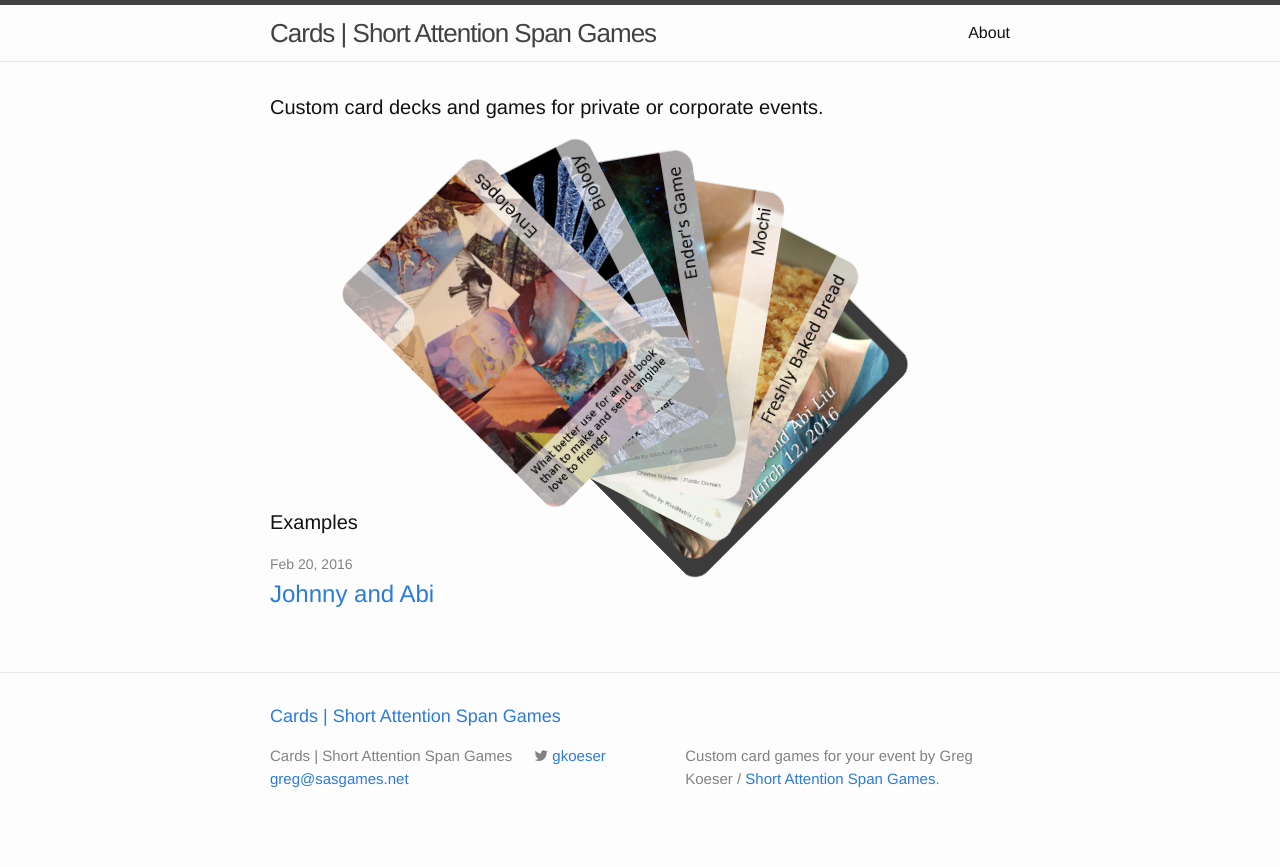
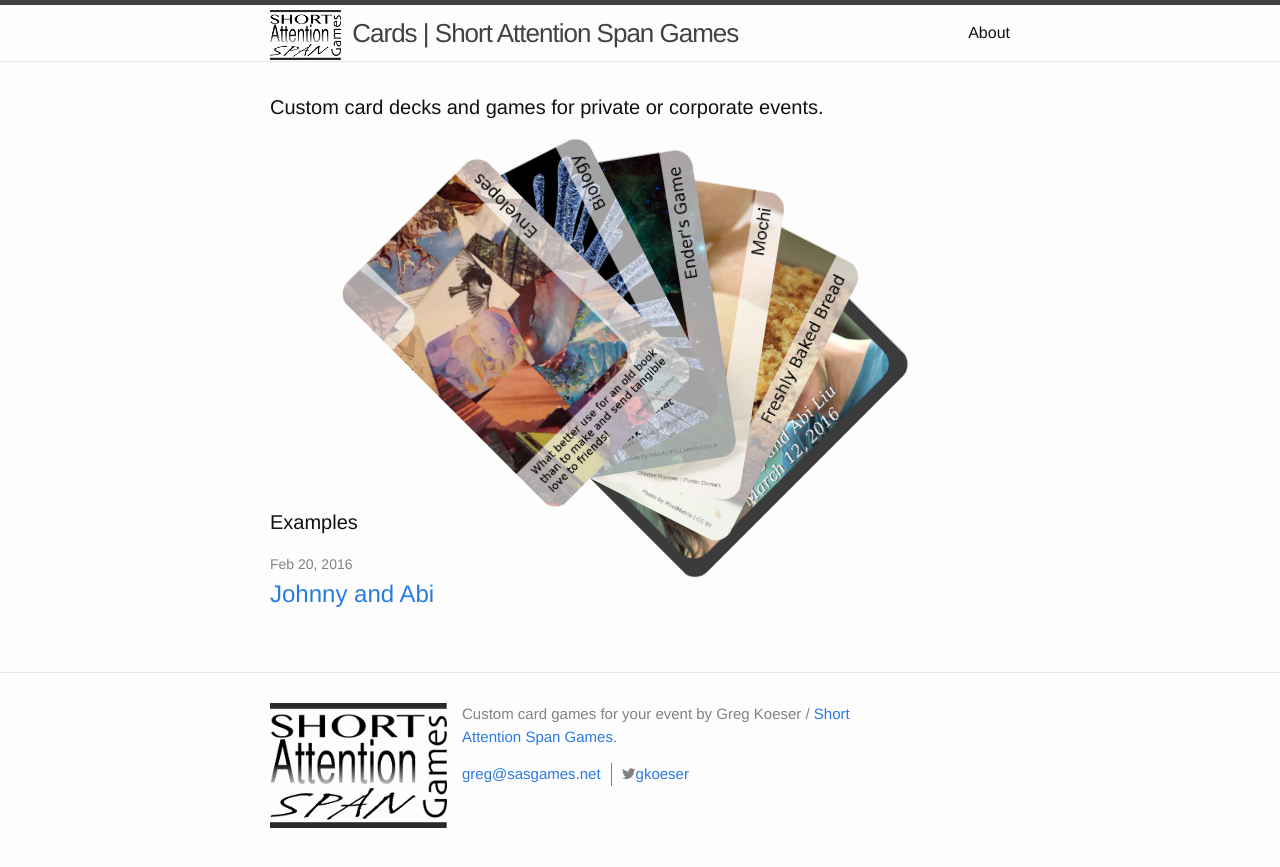
Before and after one commit to rlskoeser/sasgames-cards, a Jekyll site: the page built from index.html, in a window 1280 px wide. Shown: the top 867 px of the page. Built offline with Jekyll 4.4.1, drawn with Linux system fonts in a browser that asks for light colours; nearby versions of some CDN libraries.

Commit message:
Add SASgames logo; customize header and footer

```diff
--- a/_includes/footer.html
+++ b/_includes/footer.html
@@ -2,35 +2,28 @@
 
   <div class="wrapper">
 
-    <h2 class="footer-heading"><a href="{{ site.url }}">{{ site.title }}</a></h2>
+    <div class="footer-col-wrapper">
 
-    <div class="footer-col-wrapper">
-      <div class="footer-col footer-col-1">
-        <ul class="contact-list">
-          <li>{{ site.title }}</li>
-          <li><a href="mailto:{{ site.email }}">{{ site.email }}</a></li>
-        </ul>
+      <div class="footer-col logo">
+        <a href="{{ site.baseurl }}" title="Short Attention Span Games">
+          <img src="{{ site.baseurl }}/images/sasgames_125h.png"
+            alt="Short Attention Span Games"/></a>
       </div>
 
-      <div class="footer-col footer-col-2">
+      <div class="footer-col footer-col-23">
+        <p>{{ site.description }}</p>
+
         <ul class="social-media-list">
-          {% if site.github_username %}
-          <li>
-            {% include icon-github.html username=site.github_username %}
-          </li>
+          {% if site.email %}
+            <li><a href="mailto:{{ site.email }}">{{ site.email }}</a></li>
           {% endif %}
-
           {% if site.twitter_username %}
-          <li>
-            {% include icon-twitter.html username=site.twitter_username %}
-          </li>
+            <li>{% include icon-twitter.html username=site.twitter_username %}</li>
           {% endif %}
         </ul>
+
       </div>
 
-      <div class="footer-col footer-col-3">
-        <p>{{ site.description }}</p>
-      </div>
     </div>
 
   </div>
--- a/_includes/header.html
+++ b/_includes/header.html
@@ -2,7 +2,12 @@
 
   <div class="wrapper">
 
-    <a class="site-title" href="{{ site.baseurl }}/">{{ site.title }}</a>
+    <a class="site-title" href="{{ site.baseurl }}/">
+    <img src="{{ site.baseurl }}/images/sasgames_50h.png"
+      alt="{{ site.title }}" title="{{ site.title }}"/>
+      <span class="full">{{ site.title }}</span>
+      <span class="short">{{ site.short_title }}</span>
+    </a>
 
     <nav class="site-nav">
       <a href="#" class="menu-icon">
--- a/_includes/icon-twitter.html
+++ b/_includes/icon-twitter.html
@@ -1,2 +1 @@
-<span class="icon icon--twitter"><i class="fa fa-twitter"></i></span>
-<a href="https://twitter.com/{{ include.username }}"><span class="username">{{ include.username }}</span></a>
+<span class="icon icon--twitter"><i class="fa fa-twitter"></i></span><a href="https://twitter.com/{{ include.username }}" title="{{ include.username }} on Twitter"><span class="username">{{ include.username }}</span></a>
--- a/_sass/_layout.scss
+++ b/_sass/_layout.scss
@@ -21,6 +21,25 @@
     &,
     &:visited {
         color: $grey-color-dark;
+    }
+    &:hover {
+        text-decoration: none;
+    }
+}
+.site-title img {
+    margin-right: 5px;
+}
+
+.site-title .short {
+    display: none;
+}
+
+@include media-query($on-palm) {
+    .site-title .full {
+        display: none;
+    }
+    .site-title .short {
+        display: inline;
     }
 }
 
@@ -113,6 +132,18 @@
     margin-left: 0;
 }
 
+.social-media-list li {
+    display: inline-block;
+    float: left;
+    border-left: 1px solid gray;
+    padding: 0 10px;
+}
+
+.social-media-list li:first-of-type {
+   border-left: none;
+   padding-left: 0;
+}
+
 .footer-col-wrapper {
     font-size: 15px;
     color: $grey-color;
@@ -141,6 +172,15 @@
     width:         calc(45% - (#{$spacing-unit} / 2));
 }
 
+.footer-col-23 {
+    width: -webkit-calc(60% - (#{$spacing-unit} / 2));
+    width:         calc(60% - (#{$spacing-unit} / 2));
+}
+
+.footer-col.logo {
+    max-width: 33%;
+}
+
 @include media-query($on-laptop) {
     .footer-col-1,
     .footer-col-2 {
@@ -154,12 +194,16 @@
     }
 }
 
-@include media-query($on-palm) {
+@include media-query($on-phone) {
     .footer-col {
         float: none;
         width: -webkit-calc(100% - (#{$spacing-unit} / 2));
         width:         calc(100% - (#{$spacing-unit} / 2));
     }
+    .footer-col.logo {
+        max-width: none;
+    }
+
 }
 
 
--- a/css/main.scss
+++ b/css/main.scss
@@ -27,7 +27,7 @@ $content-width:    800px;
 
 $on-palm:          600px;
 $on-laptop:        800px;
-
+$on-phone:         440px;
 
 
 // Use media queries like this:
```
Also changed, not shown: images/sasgames_125h.png (added), images/sasgames_50h.png (added).
